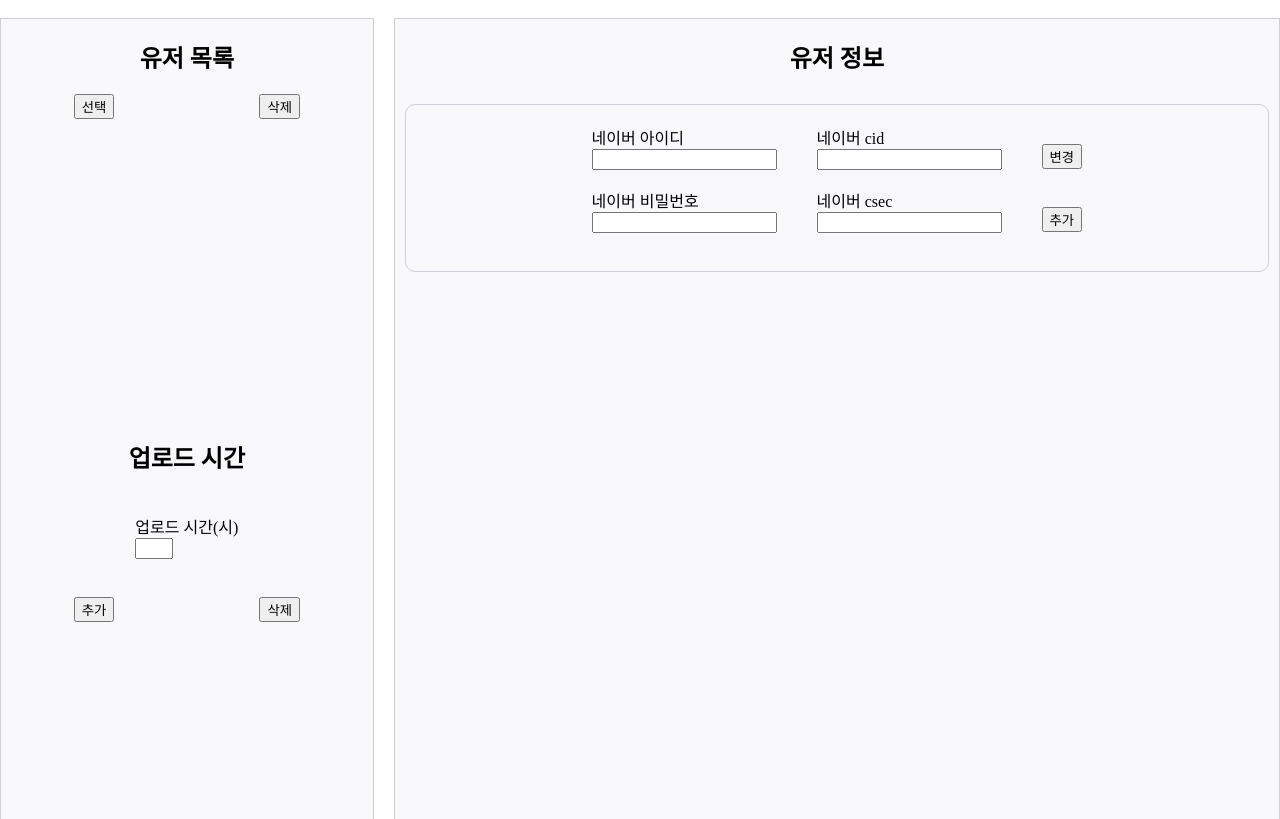
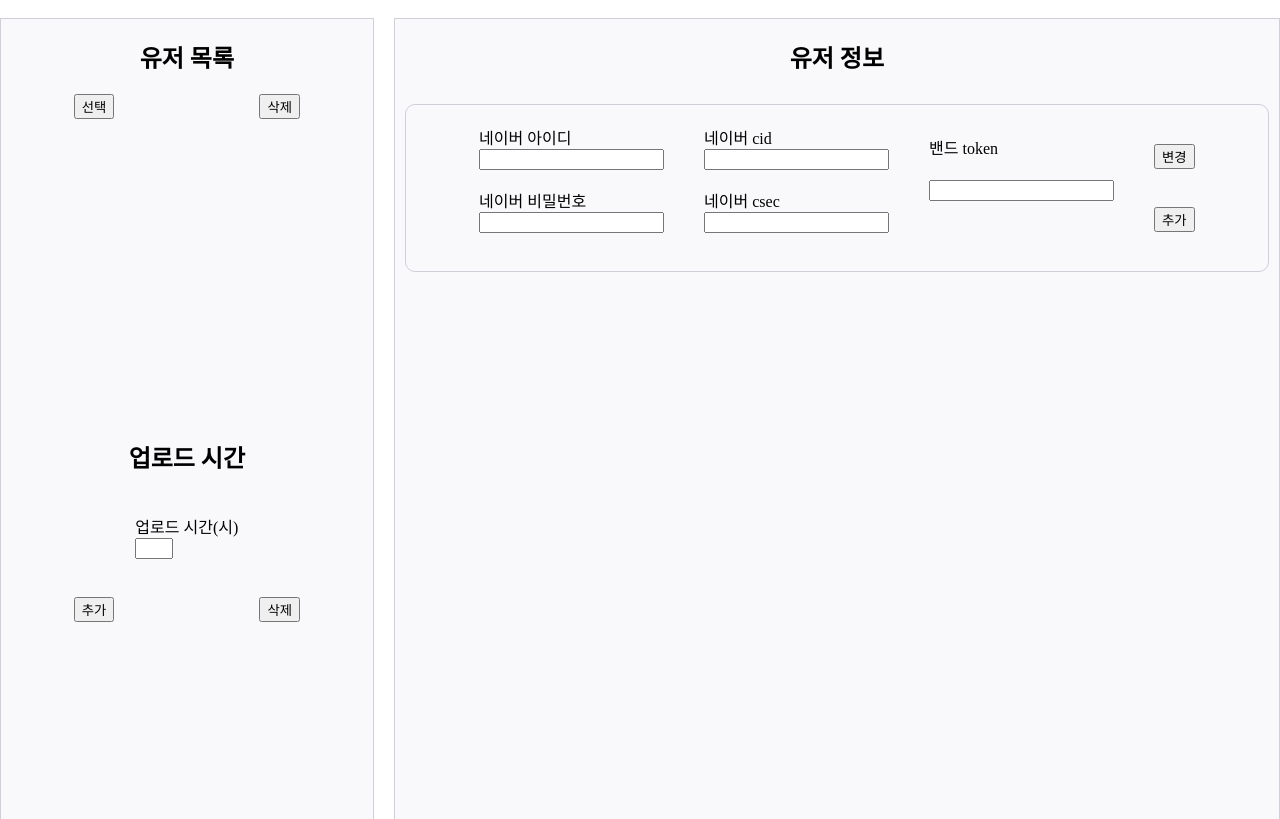
Before and after one commit to dajeonia/my_django_cafe_upload, a Django app: page /home/ in a window 1280 px wide. Shown: the top 819 px of the page. Run offline with Django 5.2, Linux system fonts and the light colour scheme; data that the repository does not hold is empty.

Commit message:
html에 밴드 token 항목 추가, models.py에 추가, post view에 추가

```diff
--- a/uploadCafeSetting/home/views.py
+++ b/uploadCafeSetting/home/views.py
@@ -38,6 +38,7 @@ def index(request):
         update_user.naver_pw = request.POST['naver_pw']
         update_user.naver_cid = request.POST['naver_cid']
         update_user.naver_csec = request.POST['naver_csec']
+        update_user.band_token = request.POST['band_token']
         update_user.save()
         return render(request, 'home/home.html',
         {
@@ -46,7 +47,7 @@ def index(request):
         })
     elif 'create_user' in request.POST:
         user = UserSetting(naver_id=request.POST['naver_id'], naver_pw=request.POST['naver_pw'],
-        naver_cid = request.POST['naver_cid'], naver_csec = request.POST['naver_csec'])
+        naver_cid = request.POST['naver_cid'], naver_csec = request.POST['naver_csec'], band_token=request.POST['band_token'])
         user.save()
         return render(request, 'home/home.html',
         {
--- a/uploadCafeSetting/templates/home/home.html
+++ b/uploadCafeSetting/templates/home/home.html
@@ -83,6 +83,11 @@
 
                                 <label for="naver_csec">네이버 csec</label>
                                 <input type="text" id="naver_csec" name="naver_csec" value={{selected_user_info.naver_csec}}><br>
+                            </div>
+                            <div
+                                style="display:flex; justify-content:space-around; flex-direction:column; margin:20px;">
+                                <label for="naver_pw">밴드 token</label>
+                                <input type="text" id="band_token" name="band_token" value={{selected_user_info.band_token}}><br>
                             </div>
                             <div
                                 style="display:flex; justify-content:space-around; flex-direction:column; margin:20px;">
--- a/uploadCafeSetting/user_setting/models.py
+++ b/uploadCafeSetting/user_setting/models.py
@@ -9,7 +9,10 @@ class UserSetting(models.Model):
     naver_cid : 개발자센터 cid
     naver_csec : 개발자센터 csecret
 
+    band_token: 밴드 token
+
     is_active : 활성화 여부
+
     """
     id = models.AutoField(primary_key=True)
     naver_id = models.CharField(max_length=30)
@@ -17,5 +20,7 @@ class UserSetting(models.Model):
     naver_cid = models.CharField(max_length=30)
     naver_csec = models.CharField(max_length=30)
 
+    band_token = models.CharField(max_length=200, null=True, blank=True, default='')
+
     class Meta:
         db_table = 'user_setting'
```
